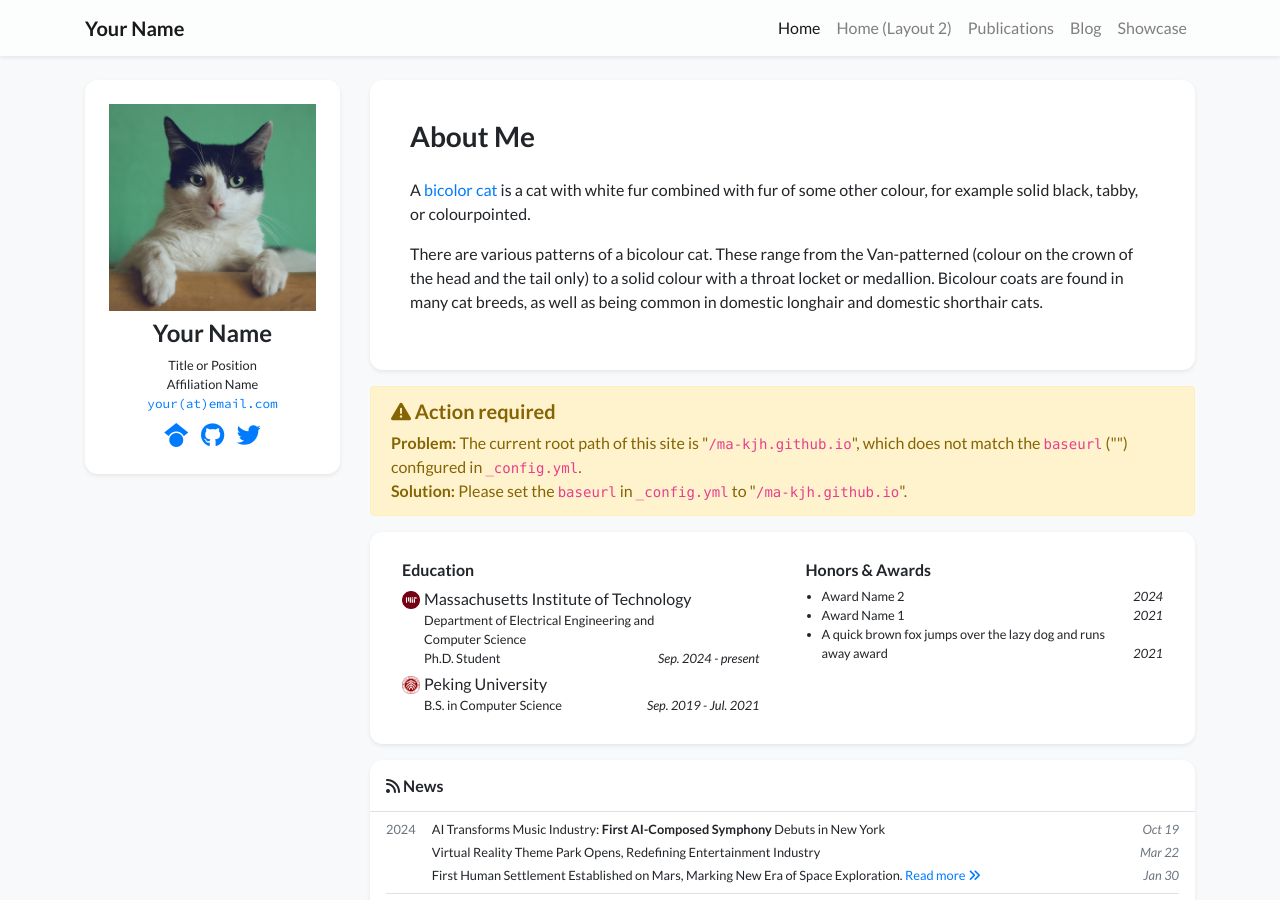
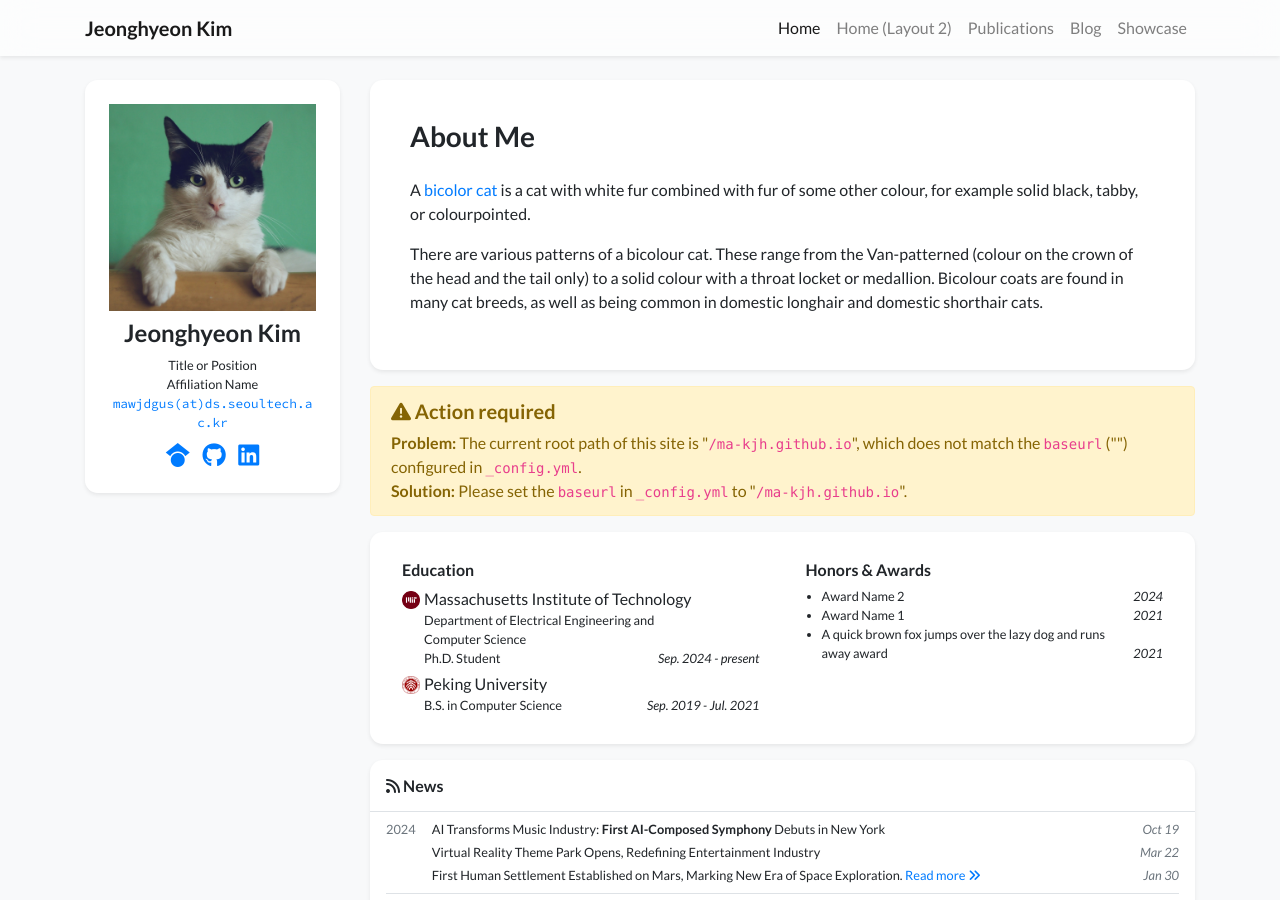
Before and after one commit to ma-kjh/ma-kjh.github.io, a Jekyll site: the page built from index.html, in a window 1280 px wide and 900 px high. Built offline with Jekyll 4.4.1, drawn with Linux system fonts in a browser that asks for light colours; nearby versions of some CDN libraries; a style sheet for code colours, icons or effects is not loaded.

Commit message:
Update profile.yml

```diff
--- a/_data/profile.yml
+++ b/_data/profile.yml
@@ -1,6 +1,6 @@
-primary_name: "Your Name"
+primary_name: "Jeonghyeon Kim"
 secondary_name: ""
-navbar_name: "Your Name"
+navbar_name: "Jeonghyeon Kim"
 
 positions:
 - name: Title or Position
@@ -8,15 +8,15 @@ positions:
   logo: /assets/images/badges/MIT_Social_circle.png  # Logo is optional
 
 
-email: "your@email.com"
+email: "mawjdgus@ds.seoultech.ac.kr"
 # cv_link: link-to-your-cv-file
-gscholar: xFmQpf4AAAAJ  # This is an example, replace it with your own Google Scholar ID
-github: your_github_id
-twitter: your_twitter_id  # Do not include the '@' symbol
+gscholar: u6DjYLsAAAAJ&hl  # This is an example, replace it with your own Google Scholar ID
+github: ma-kjh
+# twitter: your_twitter_id  # Do not include the '@' symbol
 # wechat_qrcode: /assets/images/etc/wechat.jpg
 # wechat_prompt: >-
 #   Please tell me your <strong>name</strong> and <strong>affiliation</strong> (current or past) when adding my wechat. Thanks!
-# linkedin: your-linked-in-id
+linkedin: jeonghyeon-kim-0
 # orcid: 0000-0000-0000-0000
 
 short_bio_text_justify: false
```
